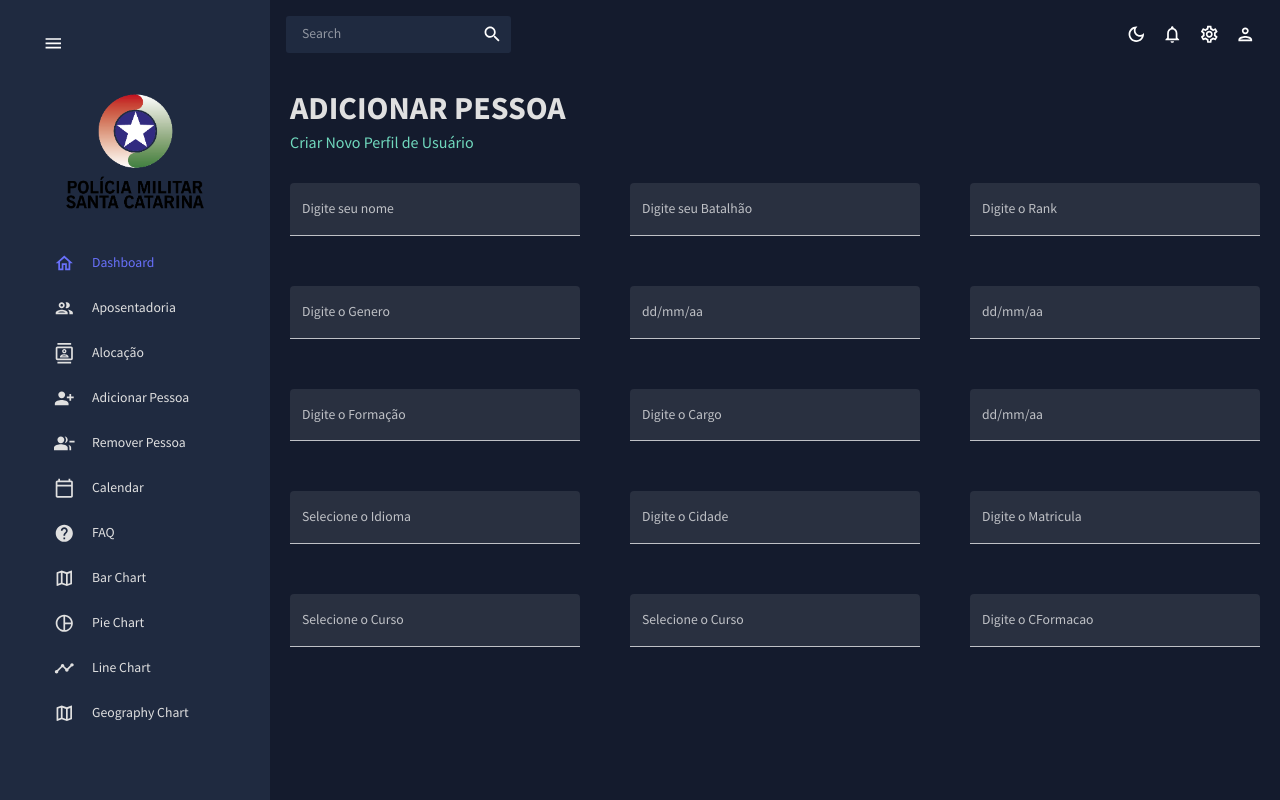
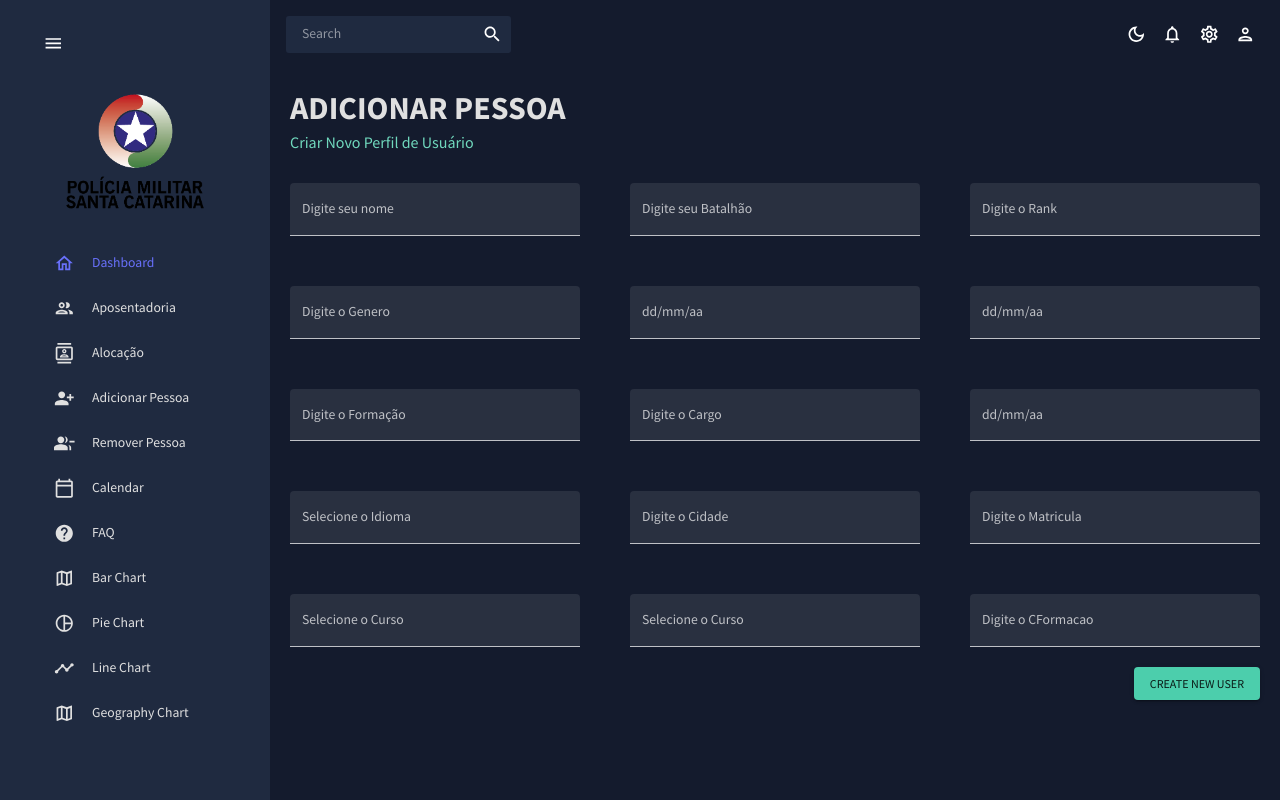
Before and after one commit to rodrigomarchiolli/FrontendMilitares, a React (Create React App) app: page /form in a window 1280 px wide. Built offline with nearby package versions, Linux system fonts and the light colour scheme.

Commit message:
add bottom submit from add person

```diff
--- a/src/scenes/form/index.jsx
+++ b/src/scenes/form/index.jsx
@@ -1,9 +1,9 @@
-import { Box, Button, TextField, Typography, useTheme } from "@mui/material";
+import { Box, Button, TextField, useTheme } from "@mui/material";
 import { Formik } from "formik";
 import * as yup from "yup";
 import useMediaQuery from "@mui/material/useMediaQuery";
 import Header from "../../components/Header";
-import { tokens } from "../../theme";
+
 
 const initialValues= {
 
@@ -47,8 +47,6 @@
 
 
 const Form = () =>{
-    const theme = useTheme();
-    const colors = tokens(theme.palette.mode);
     const isNonMobile = useMediaQuery("(min-width:600px)");
     const handleFormSubmit = (values) =>{
         console.log(values);
@@ -292,6 +290,15 @@
 
                             </Box>
 
+                            <Box>
+                                <Box display="flex" justifyContent="end" mt="20px">
+                                    <Button type="submit" color="secondary" variant="contained">
+                                        Create New User
+                                    </Button>
+
+                                </Box>
+                            </Box>
+
                         </form>
                     )}
 
```
